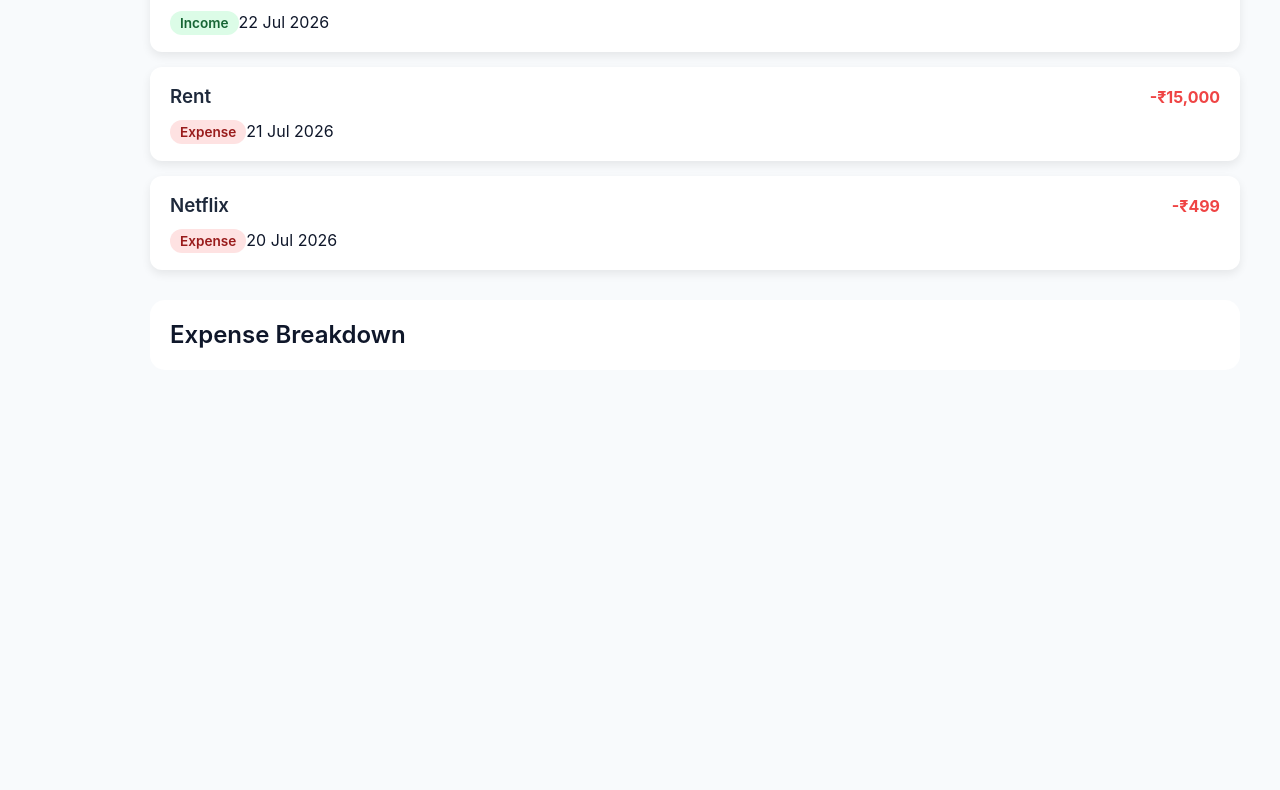
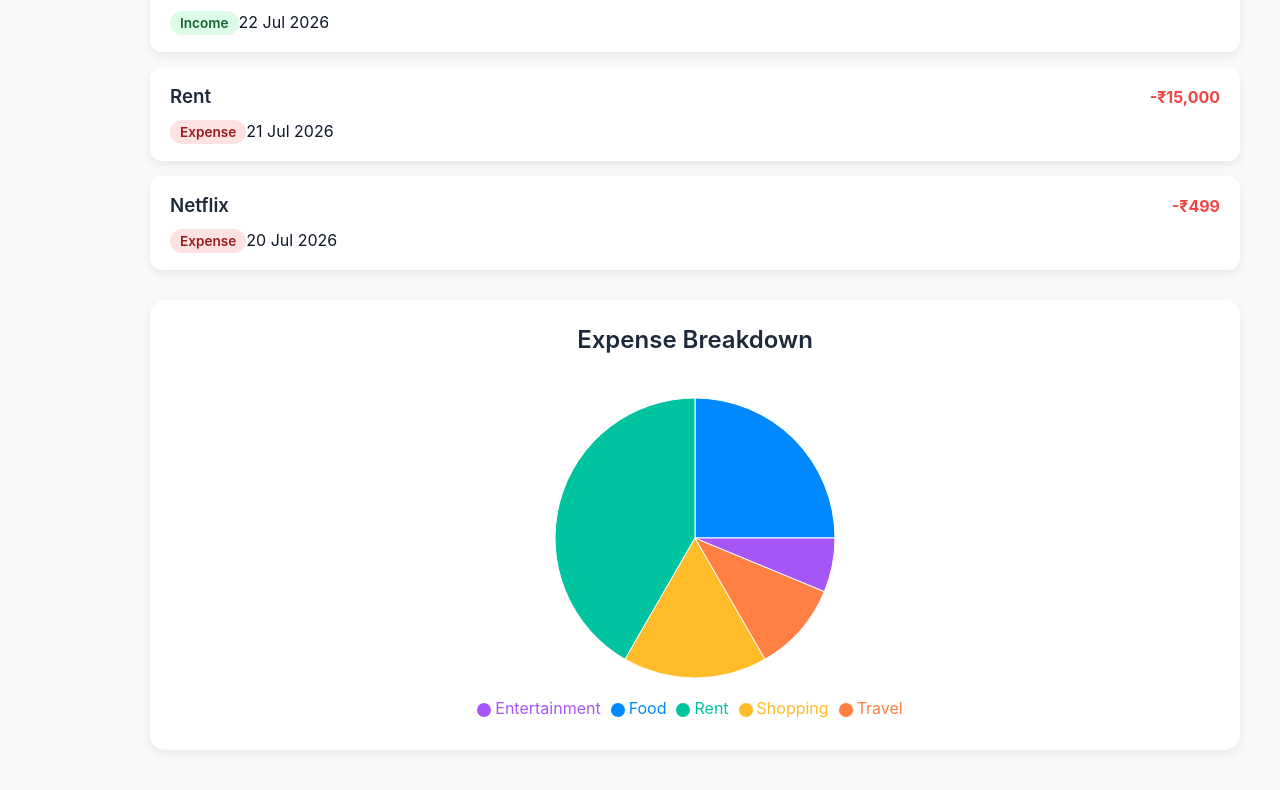
Before and after one commit to piyush6705/Finance-Tracker, a React (Vite) app in the folder finance-tracker/: page / in a window 1280 px wide. Shown: the part 382-1172 px from the top of the page. Before the commit the page ends 800 px from the top, so only its background shows below. Built offline with nearby package versions, Linux system fonts and the light colour scheme.

Commit message:
done with expense pie chart

```diff
--- a/finance-tracker/src/components/Charts/ExpensePieChart.css
+++ b/finance-tracker/src/components/Charts/ExpensePieChart.css
@@ -1,6 +1,13 @@
-.chart-card{
-    background:white;
-    border-radius:15px;
-    padding:20px;
-    margin-top:30px;
+.chart-card {
+  background: #fff;
+  padding: 25px;
+  border-radius: 15px;
+  margin-top: 30px;
+  box-shadow: 0 4px 12px rgba(0, 0, 0, 0.08);
 }
+
+.chart-card h2 {
+  text-align: center;
+  margin-bottom: 20px;
+  color: #1e293b;
+}
--- a/finance-tracker/src/components/Charts/ExpensePieChart.jsx
+++ b/finance-tracker/src/components/Charts/ExpensePieChart.jsx
@@ -1,9 +1,67 @@
 import "./ExpensePieChart.css";
+
+import {
+  PieChart,
+  Pie,
+  Cell,
+  Tooltip,
+  Legend,
+  ResponsiveContainer,
+} from "recharts";
+
+const expenseData = [
+  { name: "Food", value: 12000 },
+  { name: "Rent", value: 20000 },
+  { name: "Shopping", value: 8000 },
+  { name: "Travel", value: 5000 },
+  { name: "Entertainment", value: 3000 },
+];
+
+const COLORS = [
+  "#0088FE",
+  "#00C49F",
+  "#FFBB28",
+  "#FF8042",
+  "#A855F7",
+];
 
 function ExpensePieChart() {
   return (
     <div className="chart-card">
       <h2>Expense Breakdown</h2>
+
+      <ResponsiveContainer width="100%" height={350}>
+        <PieChart>
+          <Pie
+            data={expenseData}
+            dataKey="value"
+            nameKey="name"
+            cx="50%"
+            cy="50%"
+            outerRadius={140}
+
+          >
+            {expenseData.map((extry, index) => (
+              <Cell
+              key={index}
+              fill={COLORS[index % COLORS.length]}
+              />
+            ))}
+          </Pie>
+
+          <Tooltip
+            formatter={(value) =>
+              [`₹${value.toLocaleString("en-IN")}`, "Amount"]
+            }
+          />
+
+          <Legend
+            verticalAlign="bottom"
+            align="center"
+            iconType="circle"
+          />
+        </PieChart>
+      </ResponsiveContainer>
     </div>
   );
 }
```
